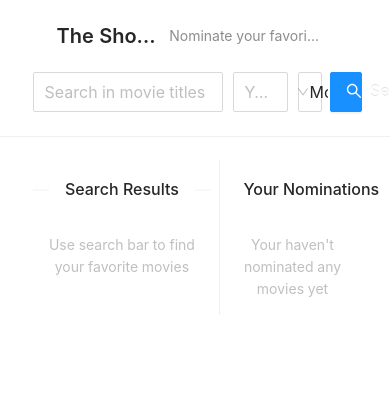
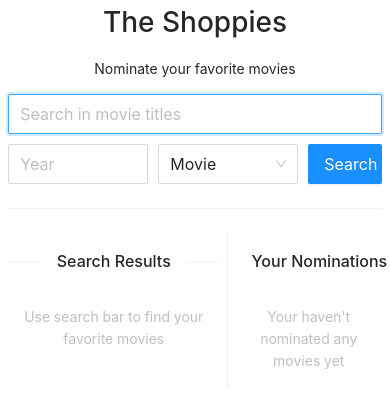
Before and after one commit to sametweb/shopify-challenge, a React app: page / in a window 390 px wide. Shown: the top 408 px of the page. Built offline with nearby package versions, Linux system fonts and the light colour scheme.

Commit message:
Responsive

```diff
--- a/src/components/App.js
+++ b/src/components/App.js
@@ -44,7 +44,7 @@ function App() {
         onParamsChange={onParamsChange}
       />
       <Row justify="center">
-        <Col span={24}>
+        <Col span={23}>
           <Divider />
         </Col>
         {searchResults.Search.length > 0 && (
--- a/src/components/Header.js
+++ b/src/components/Header.js
@@ -1,19 +1,21 @@
 import React from "react";
 
 // antd components
-import { Col, PageHeader, Row } from "antd";
+import { Col, Row } from "antd";
 
 // utils & custom components
 
 function Header() {
   return (
-    <Row justify="center">
-      <Col span={20}>
-        <PageHeader
+    <Row justify="center" align="middle">
+      <Col style={{ textAlign: "center" }}>
+        {/* <PageHeader
           className="site-page-header"
           title="The Shoppies"
           subTitle="Nominate your favorite movies"
-        />
+        /> */}
+        <h1>The Shoppies</h1>
+        <p>Nominate your favorite movies</p>
       </Col>
     </Row>
   );
--- a/src/components/NominatedMovieList.js
+++ b/src/components/NominatedMovieList.js
@@ -4,6 +4,8 @@ import { useSelector, useDispatch } from "react-redux";
 // antd components
 import { Col, Row, Button, Divider } from "antd";
 import { List } from "antd";
+import { DeleteOutlined } from "@ant-design/icons";
+import useBreakpoint from "antd/lib/grid/hooks/useBreakpoint";
 
 // utils & custom components
 import { removeNomination } from "../utils/actions";
@@ -14,11 +16,18 @@ function NominatedMovieList() {
   const nominationsList = Object.values(nominations);
 
   const dispatch = useDispatch();
+  const screens = useBreakpoint();
 
   const onRemove = (id) => dispatch(removeNomination(id));
 
+  const renderRemoveButton = (item) => (
+    <Button type="danger" onClick={() => onRemove(item.imdbID)}>
+      <DeleteOutlined />
+    </Button>
+  );
+
   return (
-    <Col span={8}>
+    <Col span={9}>
       <Row>
         <Col span={24}>
           <Divider orientation="center">Your Nominations</Divider>
@@ -27,18 +36,13 @@ function NominatedMovieList() {
             itemLayout="horizontal"
             dataSource={nominationsList}
             renderItem={(item) => (
-              <List.Item
-                actions={[
-                  <Button type="danger" onClick={() => onRemove(item.imdbID)}>
-                    Remove
-                  </Button>,
-                ]}
-              >
+              <List.Item actions={screens.md && [renderRemoveButton(item)]}>
                 <List.Item.Meta
                   avatar={<MoviePoster title={item.Title} src={item.Poster} />}
                   title={item.Title}
                   description={item.Year}
                 />
+                {!screens.md && renderRemoveButton(item)}
               </List.Item>
             )}
           />
--- a/src/components/Paginator.js
+++ b/src/components/Paginator.js
@@ -9,6 +9,7 @@ function Paginator({ totalMovies, currentPage, onParamsChange }) {
   return (
     <>
       <Pagination
+        simple
         current={currentPage}
         onChange={(page, _) => onParamsChange({ page })}
         total={totalMovies}
--- a/src/components/SearchBar.js
+++ b/src/components/SearchBar.js
@@ -2,22 +2,22 @@ import React from "react";
 
 // antd components
 import { Col, Input, Select, Button, Row } from "antd";
-import { SearchOutlined } from "@ant-design/icons";
 
 // utils & custom components
 
 function SearchBar({ onSearch, params, onParamsChange }) {
   return (
-    <Row justify="center" gutter={10}>
-      <Col span={12}>
+    <Row justify="center" gutter={[10, 10]}>
+      <Col md={11} xs={23}>
         <Input
+          autoFocus={true}
           placeholder="Search in movie titles"
           size="large"
           value={params.s}
           onChange={(e) => onParamsChange({ s: e.target.value })}
         />
       </Col>
-      <Col span={4}>
+      <Col md={5} xs={9}>
         <Input
           placeholder="Year"
           size="large"
@@ -25,7 +25,7 @@ function SearchBar({ onSearch, params, onParamsChange }) {
           onChange={(e) => onParamsChange({ y: e.target.value })}
         />
       </Col>
-      <Col span={2}>
+      <Col md={4} xs={9}>
         <Select
           size="large"
           onChange={(type) => onParamsChange({ type })}
@@ -37,11 +37,10 @@ function SearchBar({ onSearch, params, onParamsChange }) {
           <Select.Option value="episode">Episode</Select.Option>
         </Select>
       </Col>
-      <Col span={2}>
+      <Col md={3} xs={5}>
         <Button
           type="primary"
           size="large"
-          icon={<SearchOutlined />}
           onClick={() => onSearch(params)}
           style={{ width: "100%" }}
         >
--- a/src/components/SearchResults.js
+++ b/src/components/SearchResults.js
@@ -3,6 +3,8 @@ import { useDispatch, useSelector } from "react-redux";
 
 // antd components
 import { Col, Row, Button, Divider, message, List, Modal } from "antd";
+import useBreakpoint from "antd/lib/grid/hooks/useBreakpoint";
+import { PlusOutlined } from "@ant-design/icons";
 
 // utils & custom components
 import { nominate } from "../utils/actions";
@@ -10,12 +12,12 @@ import MoviePoster from "./MoviePoster";
 
 function SearchResults({ searchResults, searching }) {
   const dispatch = useDispatch();
+  const screens = useBreakpoint();
+
   const [showModal, setShowModal] = useState(false);
 
   const nominations = useSelector((state) => state.nominations);
-
   const totalNominations = Object.values(nominations).length;
-
   const isLimitReached = !(totalNominations < 5);
 
   const onNominate = (movie) => {
@@ -26,12 +28,22 @@ function SearchResults({ searchResults, searching }) {
     }
   };
 
+  const renderNominateButton = (movie) => (
+    <Button
+      disabled={isLimitReached || movie.imdbID in nominations}
+      type="primary"
+      onClick={() => onNominate(movie)}
+    >
+      {screens.md ? "Nominate" : <PlusOutlined />}
+    </Button>
+  );
+
   useEffect(() => {
     isLimitReached && setShowModal(true);
   }, [isLimitReached]);
 
   return (
-    <Col span={11}>
+    <Col span={13}>
       <Row>
         <Col span={24}>
           <Divider orientation="center">Search Results</Divider>
@@ -43,17 +55,7 @@ function SearchResults({ searchResults, searching }) {
             itemLayout="horizontal"
             dataSource={searchResults.Search}
             renderItem={(movie) => (
-              <List.Item
-                actions={[
-                  <Button
-                    disabled={isLimitReached || movie.imdbID in nominations}
-                    type="primary"
-                    onClick={() => onNominate(movie)}
-                  >
-                    Nominate
-                  </Button>,
-                ]}
-              >
+              <List.Item actions={[renderNominateButton(movie)]}>
                 <List.Item.Meta
                   avatar={
                     <MoviePoster title={movie.Title} src={movie.Poster} />
@@ -61,6 +63,7 @@ function SearchResults({ searchResults, searching }) {
                   title={movie.Title}
                   description={movie.Year}
                 />
+                <br />
               </List.Item>
             )}
           />
--- a/src/styles/index.css
+++ b/src/styles/index.css
@@ -3,6 +3,7 @@ When gutter set on Row component of antd, it causes an overflow
 on the window. This CSS is a solution to that problem.
 */
 
+@media (min-width: 768px) {
   .ant-row {
     margin-right: 0 !important;
     margin-left: 0 !important;
@@ -15,3 +16,4 @@ on the window. This CSS is a solution to that problem.
   .ant-col:last-child {
     padding-right: 0 !important;
   }
+}
```
Also changed, not shown: src/components/MoviePoster.js (+5 -2 lines). Lines whose indentation alone changed are shown as unchanged.
